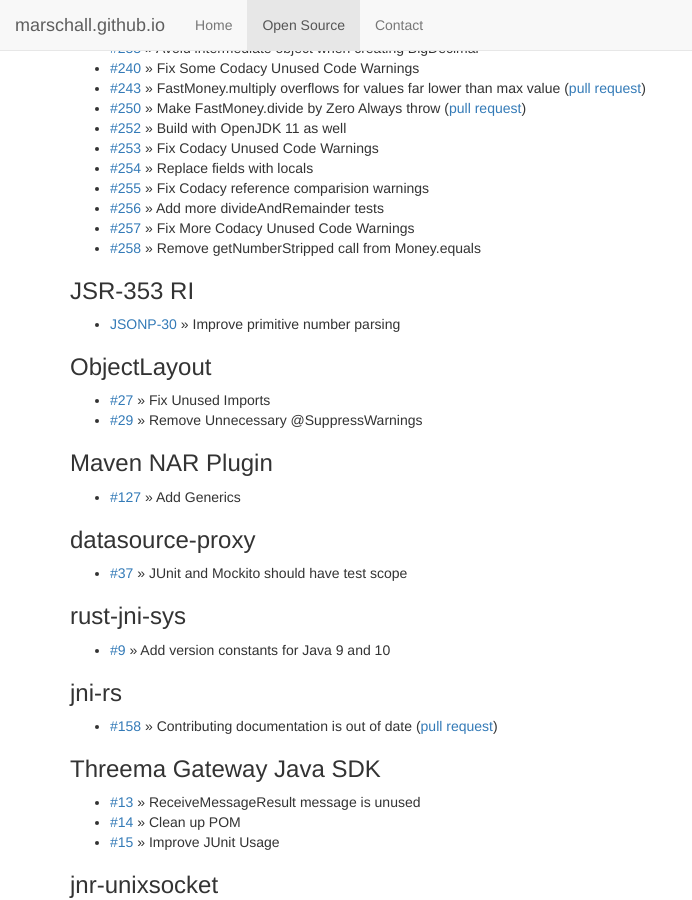
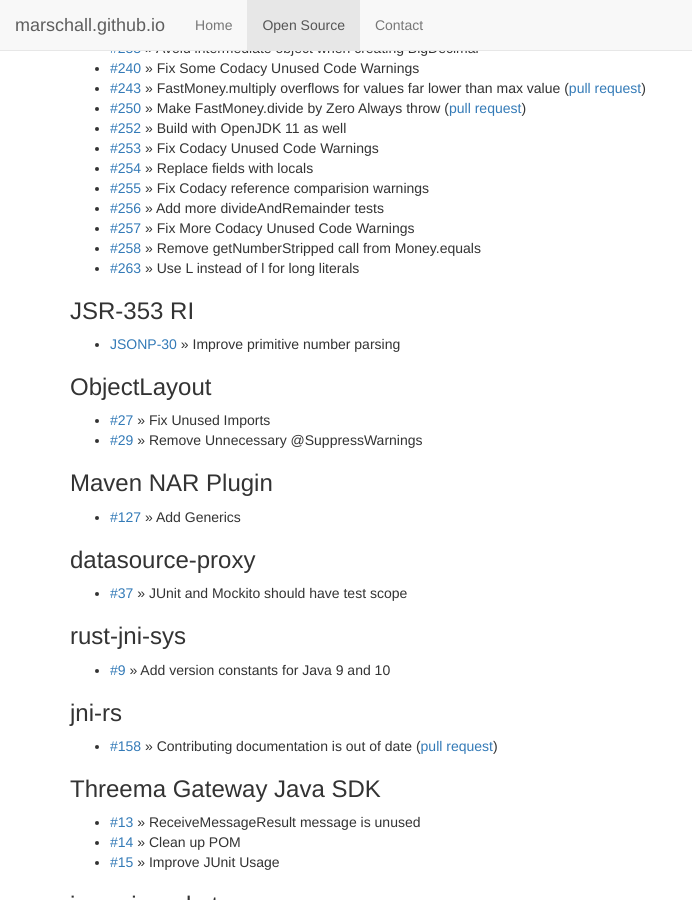
Before and after one commit to marschall/marschall.github.com, a Jekyll site: the page built from open-source.html, in a window 1280 px wide and 900 px high, scrolled down 8367 px. Shown: the whole window, without its empty margins (0-692 px from the left). Built offline with Jekyll 4.4.1, drawn with Linux system fonts in a browser that asks for light colours.

Commit message:
add jsr-354 RI #263

```diff
--- a/open-source.html
+++ b/open-source.html
@@ -489,6 +489,7 @@
   <li><a href="https://github.com/JavaMoney/jsr354-ri/pull/256">#256</a> &raquo; Add more divideAndRemainder tests</li>
   <li><a href="https://github.com/JavaMoney/jsr354-ri/pull/257">#257</a> &raquo; Fix More Codacy Unused Code Warnings</li>
   <li><a href="https://github.com/JavaMoney/jsr354-ri/pull/258">#258</a> &raquo; Remove getNumberStripped call from Money.equals</li>
+  <li><a href="https://github.com/JavaMoney/jsr354-ri/pull/263">#263</a> &raquo; Use L instead of l for long literals</li>
 </ul>
 <h3>JSR-353 RI</h3>
 <ul>
```
